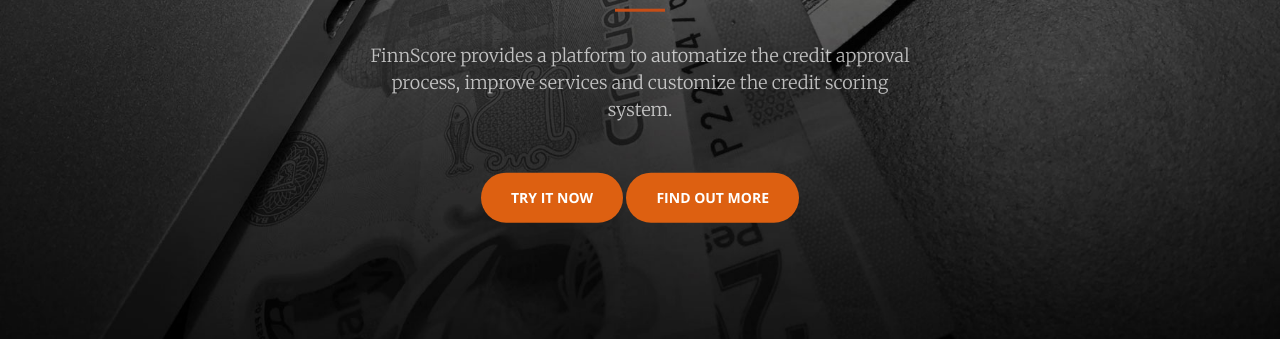
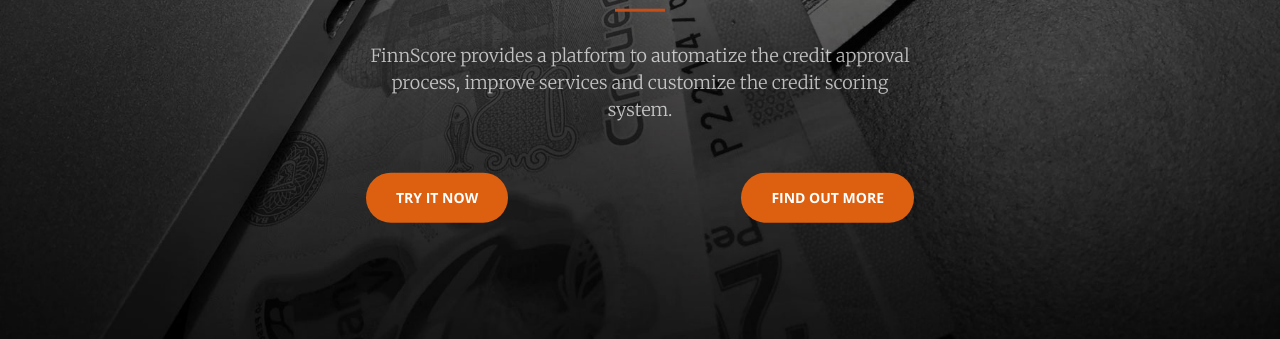
Before and after one commit to AndreaCamposG/finnscore-landing, a website: page index.html in a window 1280 px wide. Shown: the part 461-800 px from the top of the page. Drawn offline with nearby package versions, Linux system fonts and the light colour scheme.

Commit message:
ch ch ch ch changeeeees

```diff
--- a/css/creative.css
+++ b/css/creative.css
@@ -427,6 +427,14 @@
   background-color: #DD6011;
 }
 
+.leftie {
+  float: left;
+}
+
+.rightie {
+  float: right;
+}
+
 #subtitle {
   max-width: 100%;
 }
--- a/index.html
+++ b/index.html
@@ -83,8 +83,8 @@
                 <!-- <h1>Finnscore</h1> -->
                 <hr>
                 <p id="subtitle">FinnScore provides a platform to automatize the credit approval process, improve services and customize the credit scoring system.</p>
-                <a href="http://app.finnscore.com" class="btn btn-primary btn-xl page-scroll">Try It Now</a>
-                <a href="#about" class="btn btn-primary btn-xl page-scroll">Find Out More</a>
+                <a href="http://app.finnscore.com" class="btn btn-primary btn-xl page-scroll leftie">Try It Now</a>
+                <a href="#about" class="btn btn-primary btn-xl page-scroll rightie">Find Out More</a>
             </div>
         </div>
     </header>
@@ -97,7 +97,6 @@
                     <hr class="light">
                     <p class="text-faded">Start Bootstrap has everything you need to get your new website up and running in no time! All of the templates and themes on Start Bootstrap are open source, free to download, and easy to use. No strings attached!</p>
                     <img src="img/computer.png" class="image" alt="">
-                    <a href="#services" class="page-scroll btn btn-default btn-xl">Get Started!</a>
                 </div>
             </div>
         </div>
```
